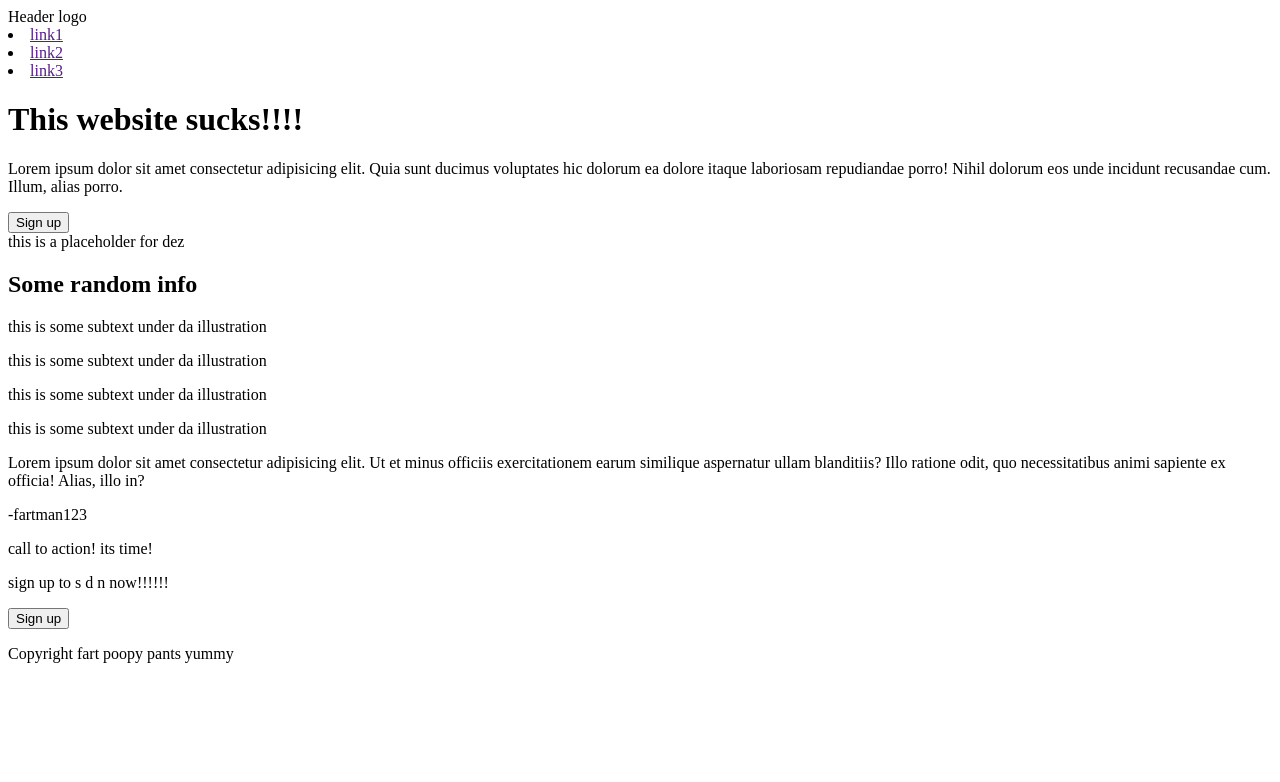
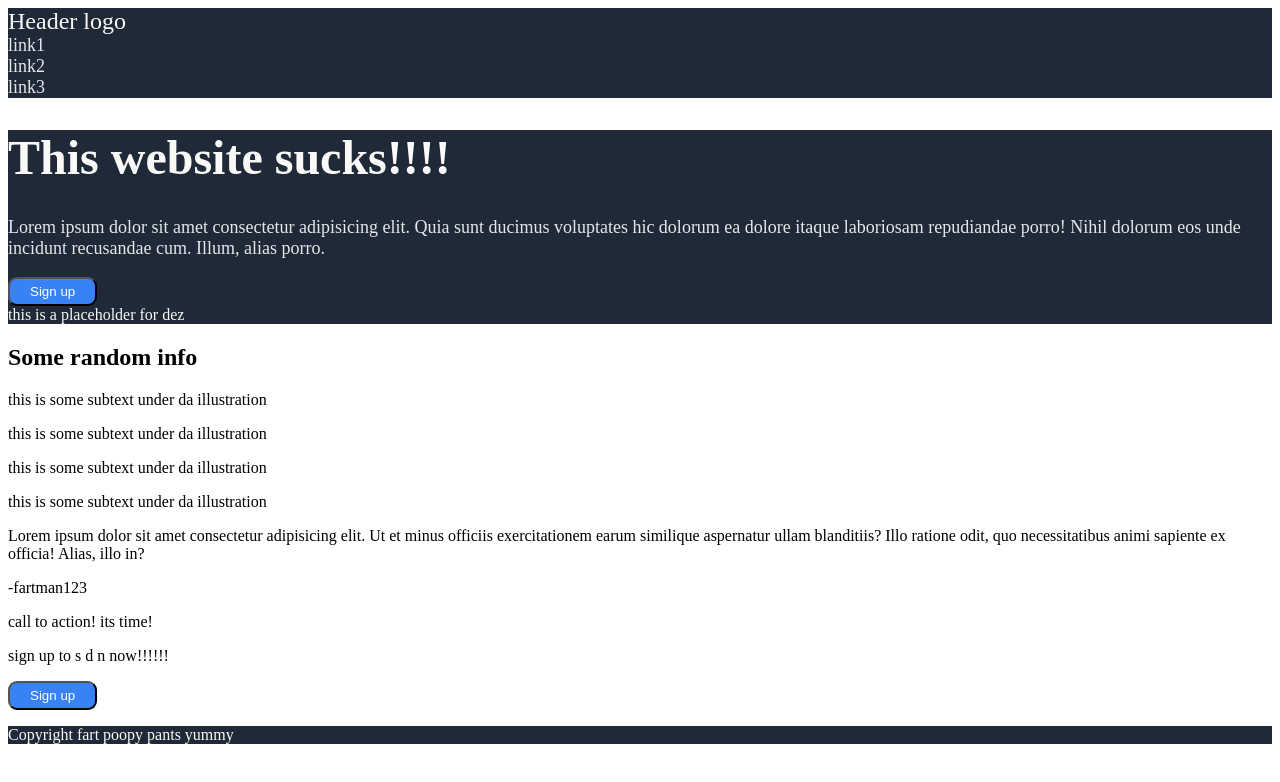
Before and after one commit to kengyn/landing-page, a plain HTML site: page index.html in a window 1280 px wide. Drawn offline with Linux system fonts and the light colour scheme.

Commit message:
Link css, add style to header & top

```diff
--- a/index.html
+++ b/index.html
@@ -4,6 +4,7 @@
     <meta charset="UTF-8" />
     <meta http-equiv="X-UA-Compatible" content="IE=edge" />
     <meta name="viewport" content="width=device-width, initial-scale=1.0" />
+    <link rel="stylesheet" href="styles.css" />
     <title>Landing Page</title>
   </head>
   <body>
--- a/styles.css
+++ b/styles.css
@@ -0,0 +1,34 @@
+header,
+.top,
+.footer {
+  background-color: #1f2937;
+  color: #f9faf8;
+}
+
+.logo {
+  font-size: 24px;
+  color: #f9faf8;
+}
+
+li {
+  list-style-type: none;
+}
+
+a,
+.intro p {
+  text-decoration: none;
+  color: #e5e7eb;
+  font-size: 18px;
+}
+
+h1 {
+  font-size: 48px;
+  font-weight: bolder;
+}
+
+button {
+  background-color: #3882f6;
+  color: white;
+  padding: 5px 20px;
+  border-radius: 9px;
+}
```
